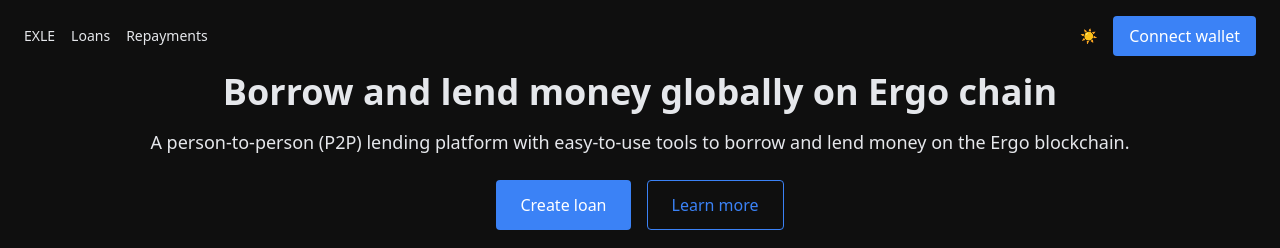
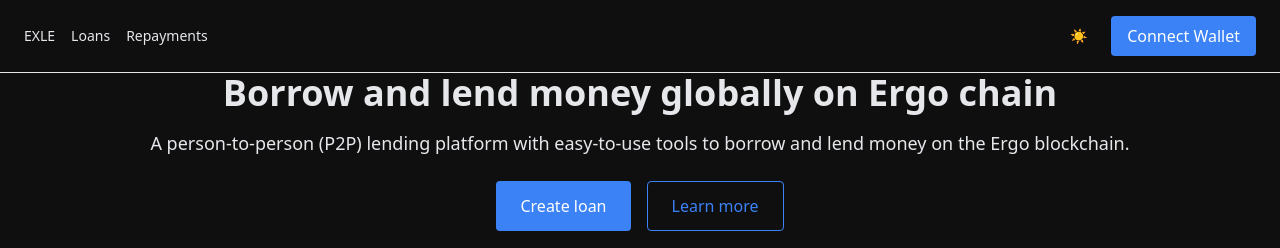
Before and after one commit to SavonarolaLabs/exle-html, a website built with Vite: page src/index.html in a window 1280 px wide. Shown: the top 248 px of the page. Built offline with nearby package versions, Linux system fonts and the light colour scheme; files whose address does not match are found by name.

Commit message:
base urlnavbar wip

```diff
--- a/src/components/Navbar.html
+++ /dev/null
@@ -1,11 +0,0 @@
-<header class="w-full px-6 py-4 flex justify-between items-center">
-  <nav class="flex items-center gap-4">
-    <a href="#/" class="text-sm hover:underline">EXLE</a>
-    <a href="#/loans" class="text-sm hover:underline">Loans</a>
-    <a href="#/repayments" class="text-sm hover:underline">Repayments</a>
-  </nav>
-  <div class="flex items-center gap-4">
-    <button id="theme-toggle" class="text-sm">🌙</button>
-    <button class="px-4 py-2 bg-blue-500 text-white rounded">Connect wallet</button>
-  </div>
-</header>
--- /dev/null
+++ b/src/components/navbar/Navbar.html
@@ -0,0 +1,22 @@
+<header class="w-full px-6 py-4 flex justify-between items-center bg-[var(--bg-color)] border-b border-gray-200 mt-auto sticky top-0 z-50">
+  <nav class="flex items-center gap-4">
+    <a href="#/" class="text-sm text-[var(--text-color)] hover:underline">EXLE</a>
+    <a href="#/loans" class="text-sm text-[var(--text-color)] hover:underline">Loans</a>
+    <a href="#/repayments" class="text-sm text-[var(--text-color)] hover:underline">Repayments</a>
+  </nav>
+  <div class="relative flex items-center gap-4">
+    <button id="theme-toggle" class="text-sm p-2 text-[var(--text-color)]">🌙</button>
+    <div class="relative dropdown-container">
+      <button class="px-4 py-2 bg-blue-500 text-white rounded hover:bg-blue-600 focus:outline-none">Connect Wallet</button>
+      <div class="dropdown-content hidden absolute right-0 mt-2 w-56 bg-[var(--bg-color)] rounded-md shadow-lg">
+        <div class="py-1">
+          <a href="#/my-loans" class="block px-4 py-2 text-sm text-[var(--text-color)] hover:bg-gray-100">My Loans</a>
+          <a href="#/my-donations" class="block px-4 py-2 text-sm text-[var(--text-color)] hover:bg-gray-100">My Donations</a>
+          <a href="#/my-repayments" class="block px-4 py-2 text-sm text-[var(--text-color)] hover:bg-gray-100">My Repayments</a>
+          <a href="#/transactions-history" class="block px-4 py-2 text-sm text-[var(--text-color)] hover:bg-gray-100">Transactions History</a>
+          <button class="block w-full text-left px-4 py-2 text-sm text-red-600 hover:bg-gray-100">Log out</button>
+        </div>
+      </div>
+    </div>
+  </div>
+</header>
--- /dev/null
+++ b/src/components/navbar/Navbar.js
@@ -0,0 +1,40 @@
+export const setupNavbar = async (BASE_DIR) => {
+  // Render the Navbar
+  const renderNavbar = async () => {
+    const navbarContainer = document.querySelector('#navbar');
+    if (navbarContainer) {
+      const fullPath = `${BASE_DIR}components/navbar/Navbar.html`;
+      const response = await fetch(fullPath).catch((error) => console.error(`Error loading ${fullPath}:`, error));
+      if (response) {
+        navbarContainer.innerHTML = await response.text();
+        setupThemeToggle(); // Ensure this is called after the navbar is rendered
+      }
+    }
+  };
+
+  // Setup Theme Toggle
+  const setupThemeToggle = () => {
+    const body = document.body;
+    const themeToggleButton = document.querySelector('#theme-toggle');
+
+    const applyTheme = (theme) => {
+      body.setAttribute('data-theme', theme);
+      if (themeToggleButton) themeToggleButton.textContent = theme === 'dark' ? '☀️' : '🌙';
+    };
+
+    const currentTheme = localStorage.getItem('theme') || 'dark';
+    applyTheme(currentTheme);
+
+    if (themeToggleButton) {
+      themeToggleButton.addEventListener('click', () => {
+        const newTheme = body.getAttribute('data-theme') === 'dark' ? 'light' : 'dark';
+        localStorage.setItem('theme', newTheme);
+        applyTheme(newTheme);
+      });
+    }
+  };
+
+  // Initialize Navbar
+  await renderNavbar();
+  // Removed setupThemeToggle() from here, now called after rendering navbar
+};
--- a/src/index.html
+++ b/src/index.html
@@ -5,7 +5,21 @@
     <meta name="viewport" content="width=device-width, initial-scale=1.0" />
     <title>Exle</title>
     <base href="/" />
-    <link href="https://cdn.jsdelivr.net/npm/tailwindcss@2.2.19/dist/tailwind.min.css" rel="stylesheet" />
+
+    <!-- Tailwind CSS CDN script with custom configuration -->
+    <script>
+      tailwind.config = {
+        darkMode: '[data-theme="dark"]', // Use only the data-theme attribute for dark mode
+        theme: {
+          extend: {
+            // Your custom theme configurations
+          },
+        },
+        plugins: [],
+      };
+    </script>
+    <script src="https://cdn.tailwindcss.com"></script>
+    <!-- Keep your custom CSS -->
     <link rel="stylesheet" href="./styles/main.css" />
   </head>
   <body data-theme="dark" class="min-h-screen">
--- a/src/js/main.js
+++ b/src/js/main.js
@@ -1,3 +1,4 @@
+import { setupNavbar } from '../components/navbar/Navbar.js';
 import { renderLoansPage } from './LoansRenderer.js';
 import { renderRepaymentsPage } from './RepaymentsRenderer.js';
 
@@ -5,7 +6,7 @@
 const BASE_DIR = document.querySelector('base').getAttribute('href') || '/';
 
 const renderComponent = async (selector, path) => {
-  const fullPath = `${BASE_DIR}${path.replace(/^\//, '')}`; // Resolve relative path with BASE_DIR
+  const fullPath = `${BASE_DIR}${path.replace(/^\//, '')}`;
   const response = await fetch(fullPath).catch((error) => console.error(`Error loading ${fullPath}:`, error));
   if (response) document.querySelector(selector).innerHTML = await response.text();
 };
@@ -25,32 +26,10 @@
   if (hash === '/repayments') renderRepaymentsPage();
 };
 
-const setupThemeToggle = () => {
-  const body = document.body;
-  const themeToggleButton = document.querySelector('#theme-toggle');
-
-  const applyTheme = (theme) => {
-    body.setAttribute('data-theme', theme);
-    if (themeToggleButton) themeToggleButton.textContent = theme === 'dark' ? '☀️' : '🌙';
-  };
-
-  const currentTheme = localStorage.getItem('theme') || 'dark';
-  applyTheme(currentTheme);
-
-  if (themeToggleButton) {
-    themeToggleButton.addEventListener('click', () => {
-      const newTheme = body.getAttribute('data-theme') === 'dark' ? 'light' : 'dark';
-      localStorage.setItem('theme', newTheme);
-      applyTheme(newTheme);
-    });
-  }
-};
-
 document.addEventListener('DOMContentLoaded', async () => {
-  await renderComponent('#navbar', `components/Navbar.html`);
+  await setupNavbar(BASE_DIR); // Setup the navbar
   await loadPage();
-  await renderComponent('#footer', `components/Footer.html`);
-  setupThemeToggle();
+  await renderComponent('#footer', `${BASE_DIR}components/Footer.html`);
 });
 
 window.addEventListener('hashchange', loadPage);
```
